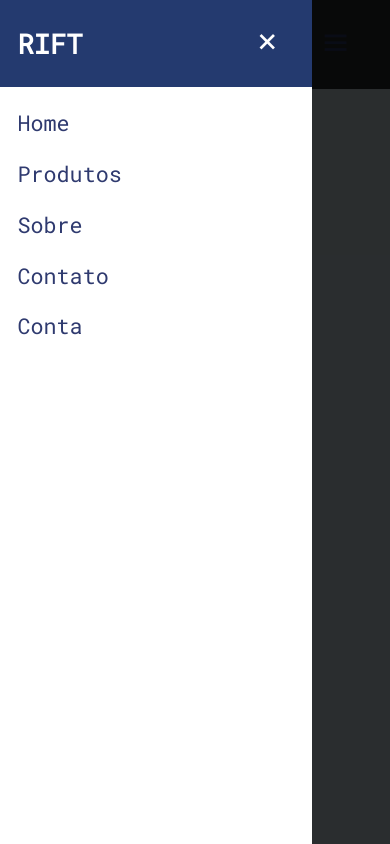
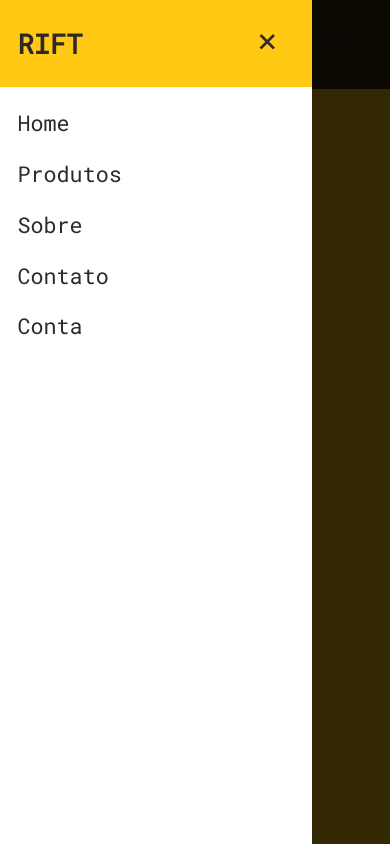
Before and after one commit to Guilhermoo/E-comerce-website, a plain HTML site: page index.html in a window 390 px wide. Both pictures are taken after a click on the element 335 px from the left and 44 px from the top of the page. Drawn offline with nearby package versions, Linux system fonts and the light colour scheme.

Commit message:
header pronto!

```diff
--- a/css/estilo.css
+++ b/css/estilo.css
@@ -16,8 +16,8 @@ body{
     font-family: 'Roboto Mono', monospace;
     font-size: 1.6rem;
     font-weight: 400;
-    background-color: #fff;
-    color: #2f3a6f;
+    background-color: #E4572E;
+    color: #2E282A;
     position:relative;
     z-index:1;
 }
@@ -64,7 +64,7 @@ li{
     position:relative;
     width:100%;
     min-height: 100vh;
-    background-color: #d1e2e9;
+    background-color: #FFC914;
     overflow:hidden;
 }
 
@@ -132,14 +132,14 @@ li{
         display: flex;
         align-items: center;
         justify-content: space-between;
-        background-color: #243a6f;
+        background-color: #FFC914;
         padding: 1rem 1.6rem;
     }
     .top-nav .logo{
-        color: #fff;
+        color: #2E282A;
     }
     .top-nav .close {
-        color: #fff;
+        color: #2E282A;
         font-size: 3rem;
         padding: 1rem;
         cursor: pointer;
--- a/js/script.js
+++ b/js/script.js
@@ -4,10 +4,19 @@ const navClose = document.querySelector('.close');
 const navBar = document.querySelector('.nav')
 const navLeft = menu.getBoundingClientRect().left;
 
+/* Abrindo o menu */
 navOpen.addEventListener('click', ()=>{
-    if (navLeft < 0){
-        menu.classList.add('show');
-        document.body.classList.add('show');
-        navBar.classList.add('show');
-    }
+    console.log('aberto')
+    menu.classList.add('show');
+    document.body.classList.add('show');
+    navBar.classList.add('show');
 })
+
+/* fechando o menu */
+
+navClose.addEventListener('click', ()=>{
+    console.log('fechado');
+    menu.classList.remove('show');
+    document.body.classList.remove('show');
+    navBar.classList.remove('show')
+})
```
